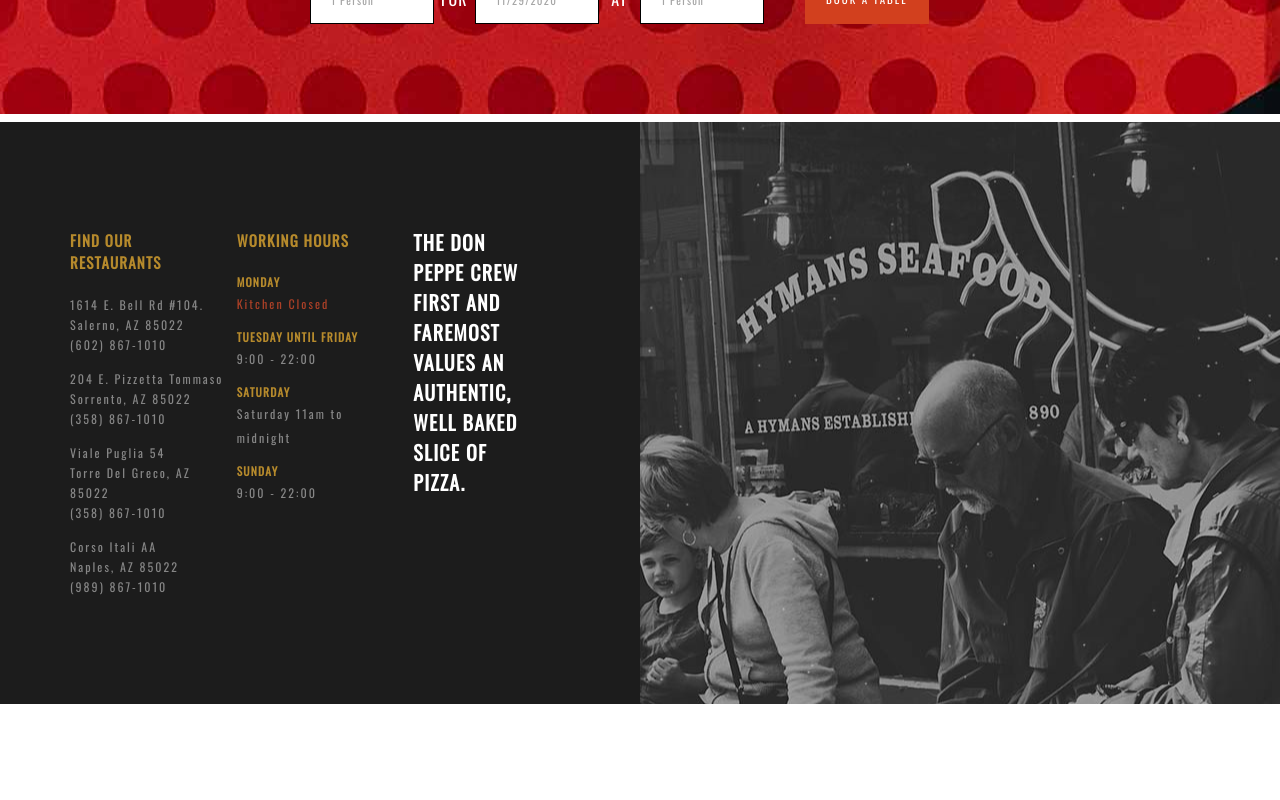
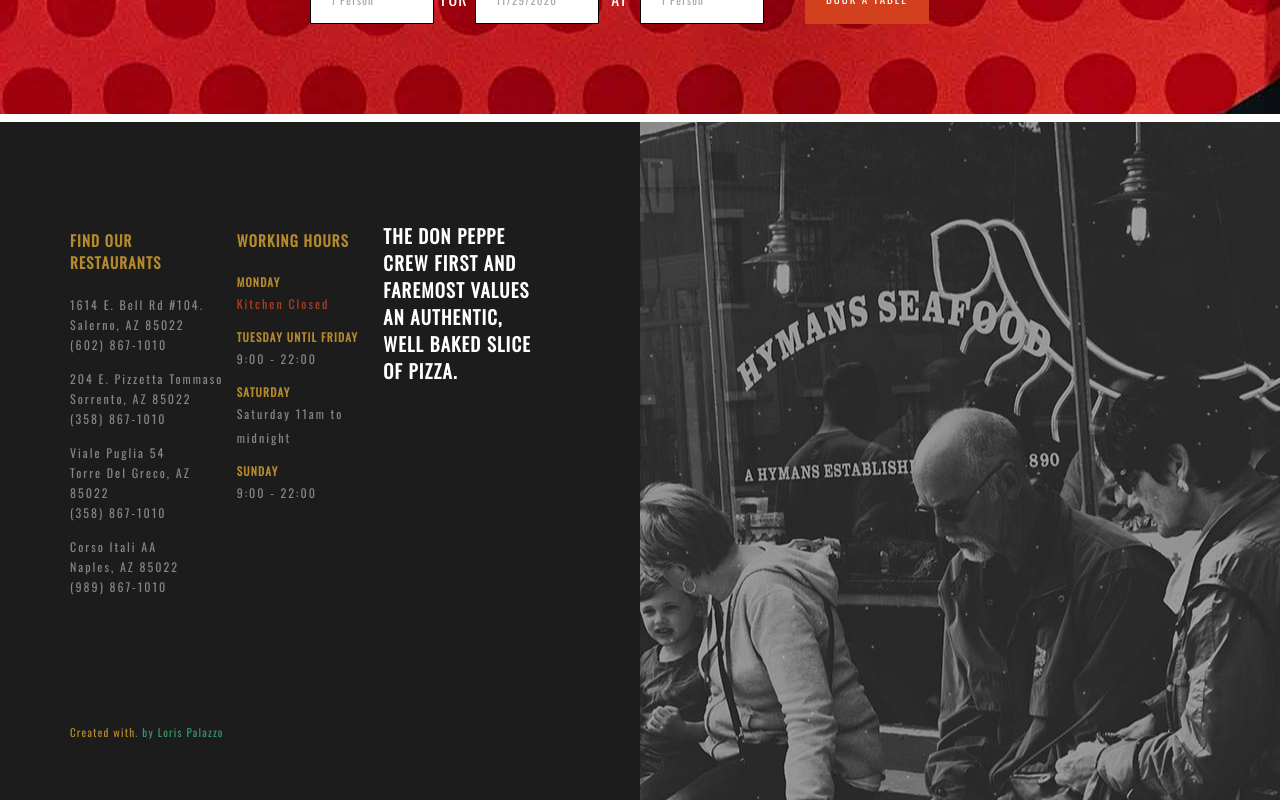
Before and after one commit to LorisP96/proj-html-vuejs, a Vue app: page / in a window 1280 px wide. Shown: the part 5739-6539 px from the top of the page. Before the commit the page ends 6443 px from the top, so only its background shows below. Built offline with nearby package versions, Linux system fonts and the light colour scheme; a web font is replaced by a local one.

Commit message:
footer part 2

```diff
--- a/src/components/FooterComponent.vue
+++ b/src/components/FooterComponent.vue
@@ -56,6 +56,11 @@
                 </li>
             </ul>
             <h3 class="about-child">THE DON PEPPE CREW FIRST AND FAREMOST VALUES AN AUTHENTIC, WELL BAKED SLICE OF PIZZA.</h3>
+            <div class="created-by">
+                <span>Created with</span>
+                <span></span>
+                <span>. by Loris Palazzo</span>
+            </div>
         </div>
         <div class="about-cont"></div>
     </div>
@@ -149,16 +154,18 @@ export default {
 
     .about-cont {
         width: 50%;
-        padding-block: 100px;
+        padding-top: 100px;
         justify-content: center;
 
         &:first-child {
             background-color: $bg-black-1;
             padding-left: 70px;
             padding-right: 100px;
+            flex-wrap: wrap;
 
             .about-child {
                 width: calc(100% / 3);
+                padding-bottom: 120px;
 
                 &:nth-child(2) {
                     padding-left: 10px;
@@ -198,6 +205,24 @@ export default {
                     }
                 }
             }
+
+            h3 {
+                color: $txt-white-1;
+            }
+
+            .created-by {
+                width: 100%;
+                font-size: 11px;
+                padding-bottom: 60px;
+
+                span {
+                    color: $txt-gold-2;
+
+                    &:last-child {
+                        color: $txt-green;
+                    }
+                }
+            }
         }
 
         &:last-child {
```
